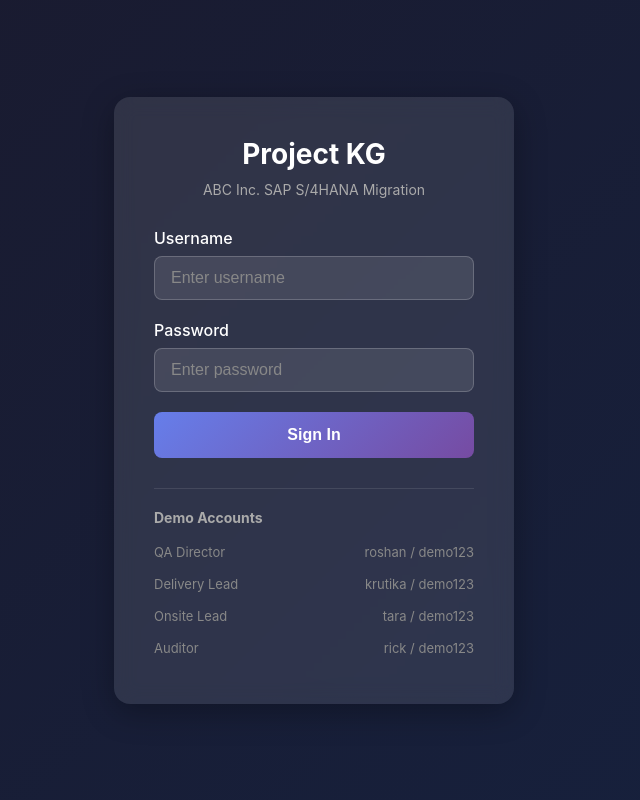
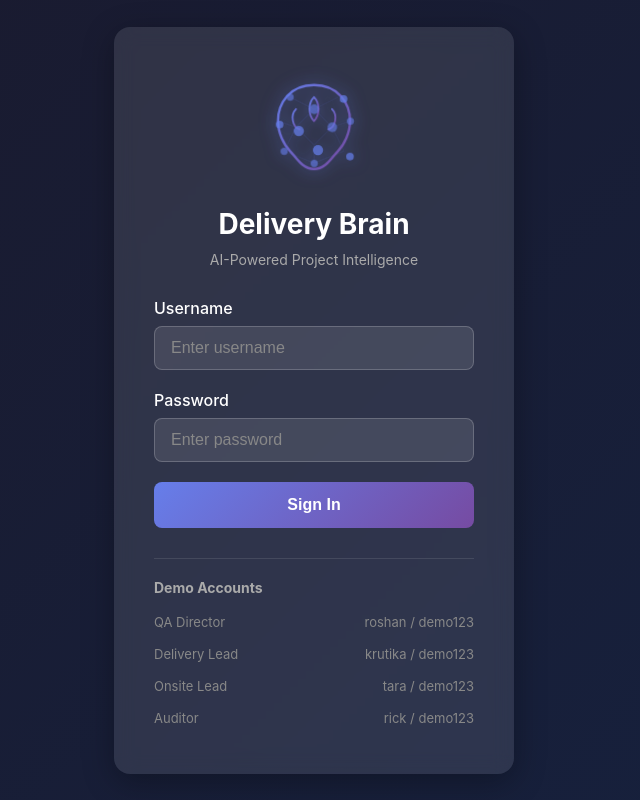
Before and after one commit to shubhashissengupta-senu/project-kg-chatbot, a FastAPI app: page /login in a window 1280 px wide. Shown: the whole page, without its empty margins (326-966 px from the left). Run offline with FastAPI, Linux system fonts and the light colour scheme.

Commit message:
Rebrand login page to Delivery Brain with AI brain visual
- Change title from 'Project KG' to 'Delivery Brain'
- Add animated SVG brain with neural network nodes
- Pulsing nodes and signal flow animations
- Purple/blue gradient with glow effect
- Update subtitle to 'AI-Powered Project Intelligence'

Co-Authored-By: Claude Opus 4.6 <noreply@anthropic.com>

```diff
--- a/ui/templates/login.html
+++ b/ui/templates/login.html
@@ -3,7 +3,7 @@
 <head>
     <meta charset="UTF-8">
     <meta name="viewport" content="width=device-width, initial-scale=1.0">
-    <title>Login - Project KG Chatbot</title>
+    <title>Login - Delivery Brain</title>
     <style>
         * { box-sizing: border-box; margin: 0; padding: 0; }
         body {
@@ -94,12 +94,96 @@
             font-size: 13px;
             color: #888;
         }
+        .brain-container {
+            display: flex;
+            justify-content: center;
+            margin-bottom: 20px;
+        }
+        .brain-svg {
+            width: 120px;
+            height: 120px;
+        }
+        .brain-path {
+            fill: none;
+            stroke: url(#brainGradient);
+            stroke-width: 2;
+            stroke-linecap: round;
+        }
+        .brain-node {
+            fill: #667eea;
+            animation: pulse 2s ease-in-out infinite;
+        }
+        .brain-node:nth-child(odd) { animation-delay: 0.5s; }
+        .brain-node:nth-child(even) { animation-delay: 1s; }
+        .brain-connection {
+            stroke: rgba(102, 126, 234, 0.4);
+            stroke-width: 1;
+            animation: signal 3s ease-in-out infinite;
+        }
+        .brain-connection:nth-child(odd) { animation-delay: 0.3s; }
+        .brain-connection:nth-child(even) { animation-delay: 0.7s; }
+        @keyframes pulse {
+            0%, 100% { opacity: 0.6; transform: scale(1); }
+            50% { opacity: 1; transform: scale(1.2); }
+        }
+        @keyframes signal {
+            0%, 100% { opacity: 0.2; }
+            50% { opacity: 0.8; }
+        }
+        .glow {
+            filter: drop-shadow(0 0 8px rgba(102, 126, 234, 0.6));
+        }
     </style>
 </head>
 <body>
     <div class="login-container">
-        <h1>Project KG</h1>
-        <p class="subtitle">ABC Inc. SAP S/4HANA Migration</p>
+        <div class="brain-container">
+            <svg class="brain-svg glow" viewBox="0 0 100 100">
+                <defs>
+                    <linearGradient id="brainGradient" x1="0%" y1="0%" x2="100%" y2="100%">
+                        <stop offset="0%" style="stop-color:#667eea"/>
+                        <stop offset="100%" style="stop-color:#764ba2"/>
+                    </linearGradient>
+                </defs>
+                <!-- Neural connections -->
+                <g class="connections">
+                    <line class="brain-connection" x1="30" y1="25" x2="50" y2="35"/>
+                    <line class="brain-connection" x1="70" y1="25" x2="50" y2="35"/>
+                    <line class="brain-connection" x1="50" y1="35" x2="35" y2="50"/>
+                    <line class="brain-connection" x1="50" y1="35" x2="65" y2="50"/>
+                    <line class="brain-connection" x1="35" y1="50" x2="50" y2="65"/>
+                    <line class="brain-connection" x1="65" y1="50" x2="50" y2="65"/>
+                    <line class="brain-connection" x1="20" y1="45" x2="35" y2="50"/>
+                    <line class="brain-connection" x1="80" y1="45" x2="65" y2="50"/>
+                    <line class="brain-connection" x1="35" y1="50" x2="25" y2="70"/>
+                    <line class="brain-connection" x1="65" y1="50" x2="75" y2="70"/>
+                    <line class="brain-connection" x1="50" y1="65" x2="50" y2="80"/>
+                    <line class="brain-connection" x1="25" y1="70" x2="50" y2="80"/>
+                    <line class="brain-connection" x1="75" y1="70" x2="50" y2="80"/>
+                </g>
+                <!-- Brain outline -->
+                <path class="brain-path" d="M50,15 C30,15 20,30 20,45 C20,55 25,65 30,70 C35,75 40,85 50,85 C60,85 65,75 70,70 C75,65 80,55 80,45 C80,30 70,15 50,15"/>
+                <path class="brain-path" d="M50,25 C45,30 45,40 50,45 C55,40 55,30 50,25" style="stroke-width:1.5"/>
+                <path class="brain-path" d="M35,35 C30,40 32,50 38,52" style="stroke-width:1.5"/>
+                <path class="brain-path" d="M65,35 C70,40 68,50 62,52" style="stroke-width:1.5"/>
+                <!-- Neural nodes -->
+                <g class="nodes">
+                    <circle class="brain-node" cx="30" cy="25" r="3"/>
+                    <circle class="brain-node" cx="70" cy="25" r="3"/>
+                    <circle class="brain-node" cx="50" cy="35" r="4"/>
+                    <circle class="brain-node" cx="20" cy="45" r="3"/>
+                    <circle class="brain-node" cx="80" cy="45" r="3"/>
+                    <circle class="brain-node" cx="35" cy="50" r="4"/>
+                    <circle class="brain-node" cx="65" cy="50" r="4"/>
+                    <circle class="brain-node" cx="50" cy="65" r="4"/>
+                    <circle class="brain-node" cx="25" cy="70" r="3"/>
+                    <circle class="brain-node" cx="75" cy="70" r="3"/>
+                    <circle class="brain-node" cx="50" cy="80" r="3"/>
+                </g>
+            </svg>
+        </div>
+        <h1>Delivery Brain</h1>
+        <p class="subtitle">AI-Powered Project Intelligence</p>
 
         <div class="error" id="error"></div>
 
```
